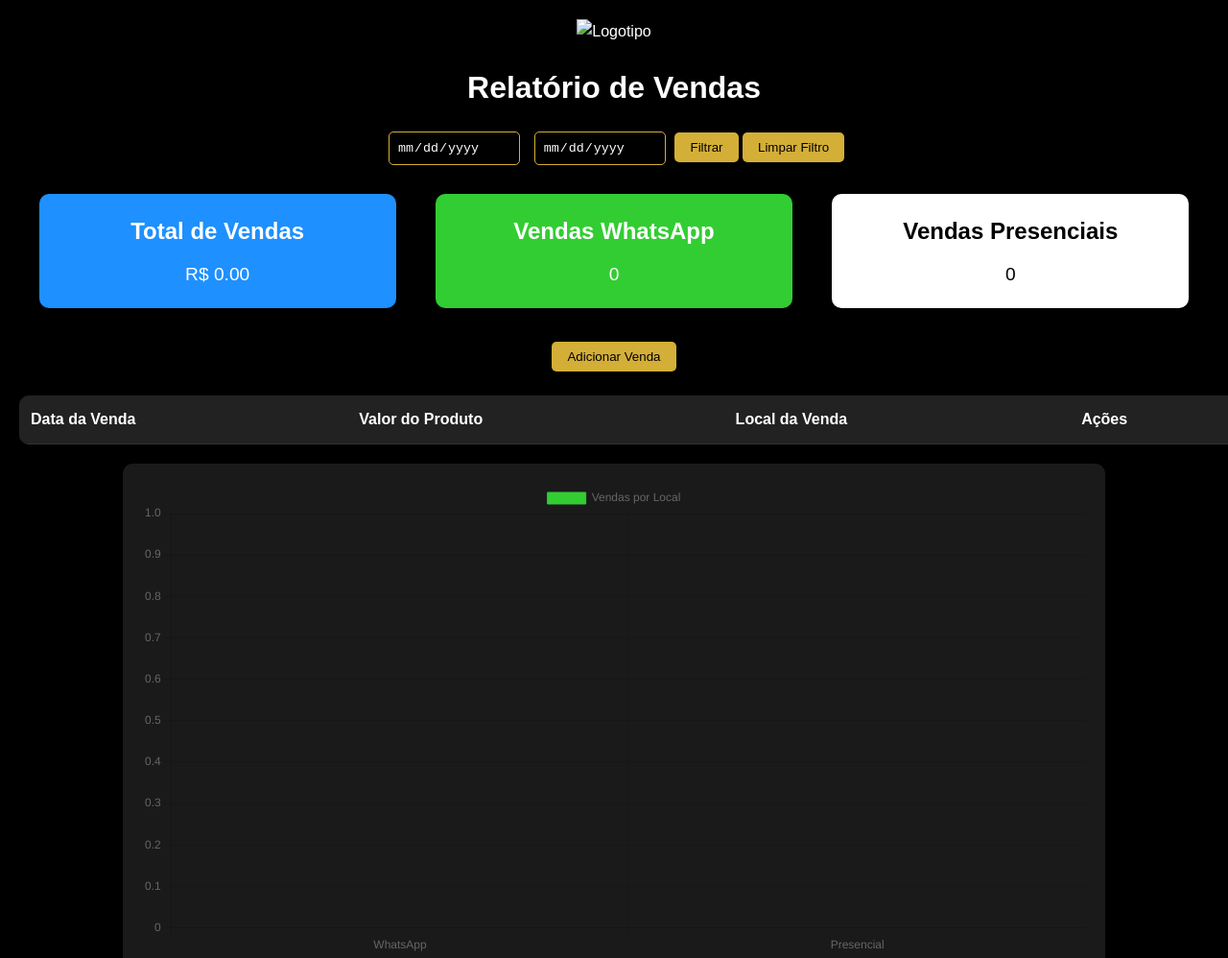
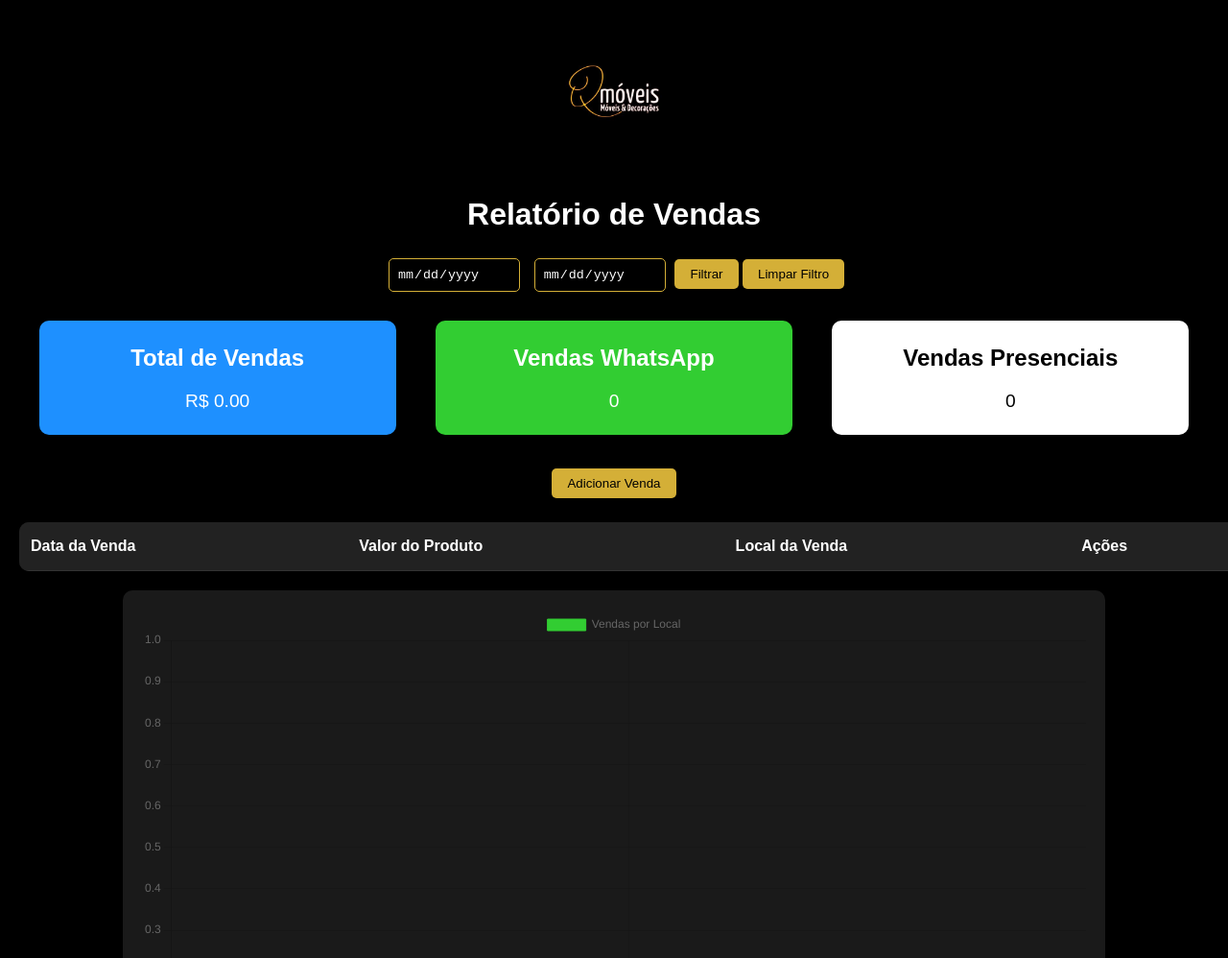
Before and after one commit to euvinigoulart/qmovies, a plain HTML site: page index.html in a window 1280 px wide. Shown: the top 998 px of the page at 96% size. Drawn offline with nearby package versions, Linux system fonts and the light colour scheme.

Commit message:
Update index.html

```diff
--- a/index.html
+++ b/index.html
@@ -214,7 +214,7 @@
 <body>
     <!-- Logotipo -->
     <div class="logo">
-        <img src="logo qmóveis" alt="Logotipo"> <!-- Substitua pelo seu logotipo -->
+        <img src="logo qmóveis.png" alt="Logotipo"> <!-- Substitua pelo seu logotipo -->
     </div>
 
     <h1>Relatório de Vendas</h1>
```
